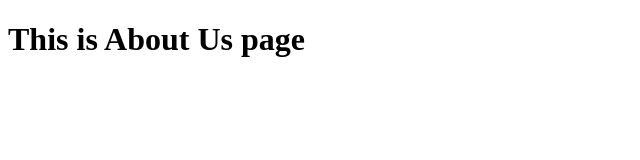
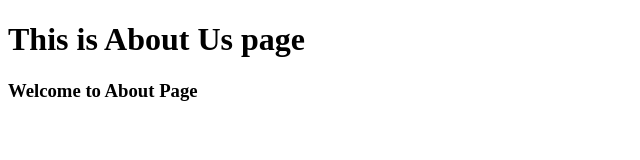
Before and after one commit to Ashwini-Wabale/demo, a plain HTML site: page aboutus.html in a window 1280 px wide. Shown: the whole page, without its empty margins (0-640 px from the left). Drawn offline with Linux system fonts and the light colour scheme.

Commit message:
This is secong message

```diff
--- a/aboutus.html
+++ b/aboutus.html
@@ -7,5 +7,6 @@
 </head>
 <body>
     <h1>This is About Us page</h1>
+    <h3>Welcome to About Page</h3>
 </body>
 </html>
```
Also changed, not shown: index.html (+1 -0 lines).
